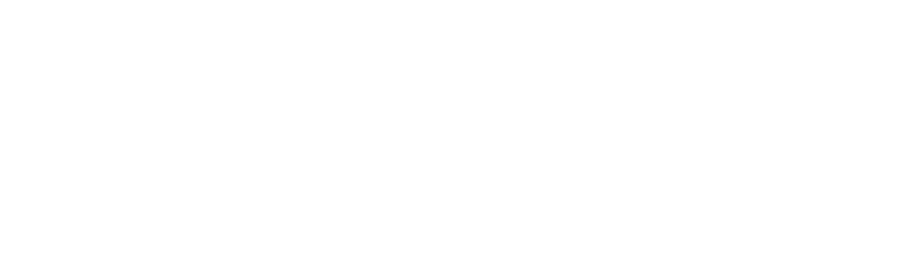
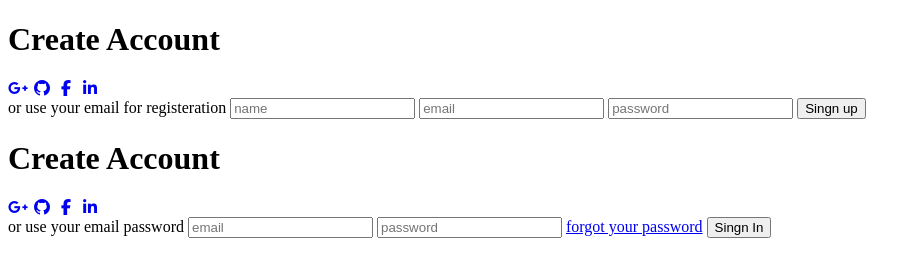
Before and after one commit to NaveenSh-786/login-page, a plain HTML site: page index.html in a window 1280 px wide. Shown: the whole page, without its empty margins (0-921 px from the left). Drawn offline with Linux system fonts and the light colour scheme.

Commit message:
add login page structure

```diff
--- a/index.html
+++ b/index.html
@@ -4,9 +4,49 @@
     <meta charset="UTF-8">
     <meta name="viewport" content="width=device-width, initial-scale=1.0">
     <title>login-page</title>
+    <link rel="stylesheet" href="logpage.css">
+    <link rel="stylesheet" href="https://cdnjs.cloudflare.com/ajax/libs/font-awesome/7.0.0/css/all.min.css">
 </head>
 <body>
+    <div class="container" id="container">
+        <div class="form-container singn-up" >
+            <form >
+                <h1>Create Account</h1>
+                <div class="socia-icon">
+                    <a href="#" class="icons"><i class="fa-brands fa-google-plus-g"></i></a>
+                    <a href="#" class="icons"><i class="fa-brands fa-github"></i></a>
+                    <a href="#" class="icons"><i class="fa-brands fa-facebook-f"></i></a>
+                    <a href="#" class="icons"><i class="fa-brands fa-linkedin-in"></i></a>
+                </div>
+                <span>or use your email for registeration</span>
+                <input type="text" placeholder="name">
+                <input type="email" placeholder="email">
+                <input type="password" placeholder="password">
+                <button>Singn up</button>
+            </form>
+        </div>
+        <div class="form-container singn-up" >
+            <form >
+                <h1>Create Account</h1>
+                <div class="socia-icon">
+                    <a href="#" class="icons"><i class="fa-brands fa-google-plus-g"></i></a>
+                    <a href="#" class="icons"><i class="fa-brands fa-github"></i></a>
+                    <a href="#" class="icons"><i class="fa-brands fa-facebook-f"></i></a>
+                    <a href="#" class="icons"><i class="fa-brands fa-linkedin-in"></i></a>
+                </div>
+                <span>or use your email password</span>
+                <input type="email" placeholder="email">
+                <input type="password" placeholder="password">
+                <a href="#">forgot your password</a>
+                <button>Singn In</button>
+            </form>
+        </div>
+    </div>
 
 
+
+
+
+    <script src="logpage.js"></script>
 </body>
 </html>
--- a/logpage.css
+++ b/logpage.css
@@ -0,0 +1 @@
+@import url('https://fonts.googleapis.com/css2?family=Montserrat:ital,wght@0,100..900;1,100..900&family=Poppins:ital,wght@0,100;0,200;0,300;0,400;0,500;0,600;0,700;0,800;0,900;1,100;1,200;1,300;1,400;1,500;1,600;1,700;1,800;1,900&display=swap');
```
